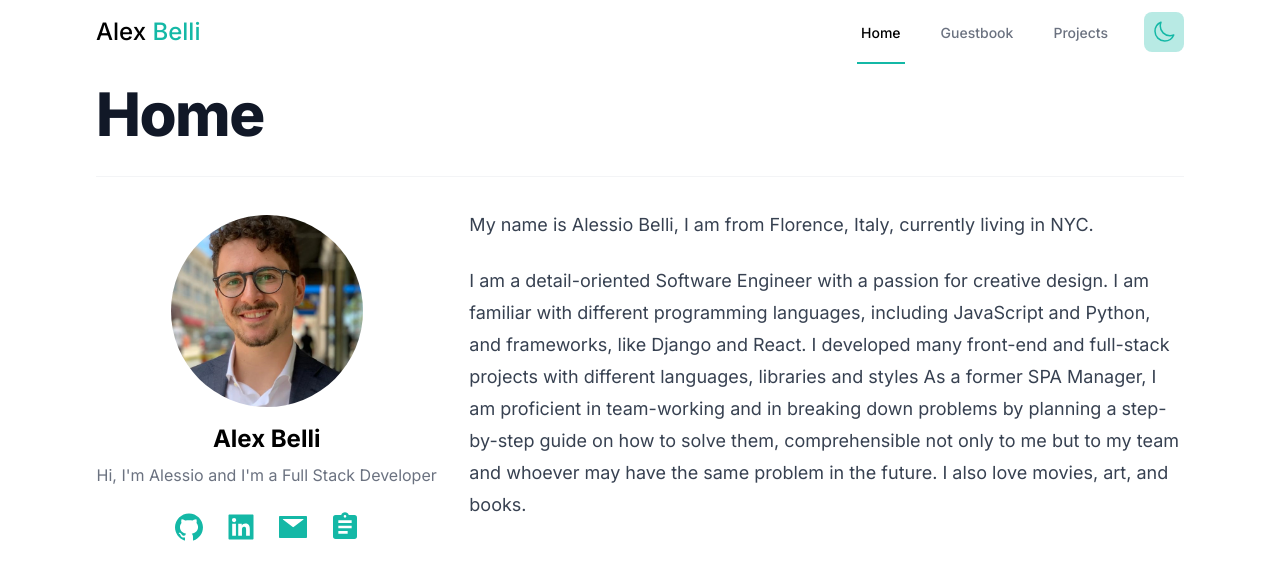
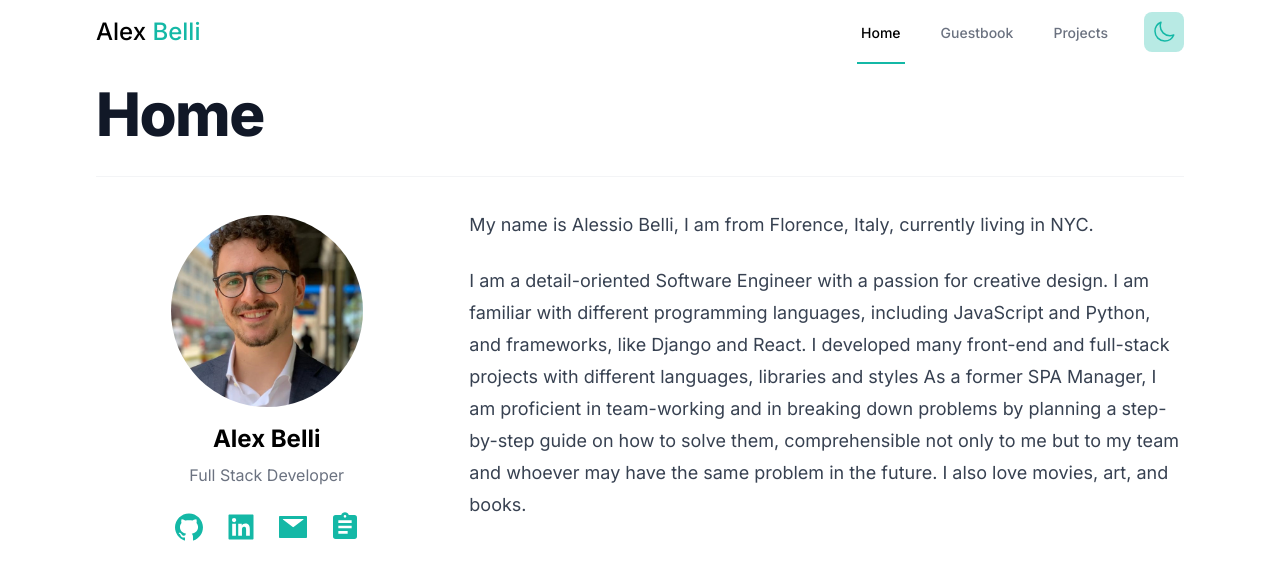
Before and after one commit to AlexMcBex/Portfolio-Next.js, a Next.js app: page / in a window 1280 px wide. Shown: the top 580 px of the page. Built offline with nearby package versions, Linux system fonts and the light colour scheme.

Commit message:
changed p element

```diff
--- a/app/page.tsx
+++ b/app/page.tsx
@@ -21,7 +21,7 @@ export default function Home() {
             Alex Belli
           </h3>
           <p className="text-gray-500 dark:text-gray-300 text-center">
-            Hi, I'm Alessio and I'm a Full Stack Developer
+            Full Stack Developer
           </p>
 
           <div className="flex space-x-5 pt-6">
```
